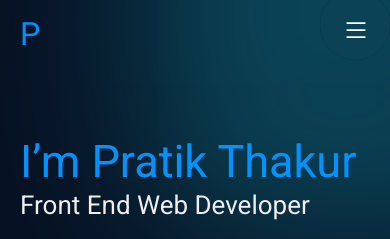
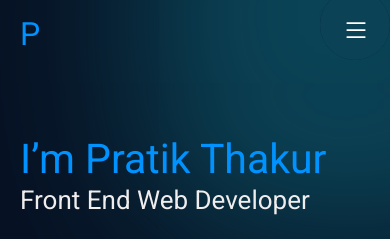
Before and after one commit to pratik1243/portfolio-app, a Next.js app: page / in a window 390 px wide. Shown: the top 239 px of the page. Built offline with nearby package versions, Linux system fonts and the light colour scheme.

Commit message:
minor changes in portfolio

```diff
--- a/assets/style/main.css
+++ b/assets/style/main.css
@@ -1011,7 +1011,7 @@ body:has(.main-sec.light-theme)::-webkit-scrollbar-track {
 .contact-sec {
   position: relative;
   padding: 27px;
-  margin-top: 100px;
+  margin-top: 130px;
   background-color: rgba(0, 147, 255, 0.0392156863);
 }
 .contact-sec .contact-head-txt {
@@ -1181,7 +1181,7 @@ body:has(.main-sec.light-theme)::-webkit-scrollbar-track {
     padding-top: 30px !important;
   }
   .introduction-sec .intro-left-sec .intro-inner-sec .head-txt1 {
-    font-size: 45px;
+    font-size: 41px;
   }
   .introduction-sec .intro-left-sec .intro-inner-sec .head-txt2 {
     font-size: 26px;
--- a/assets/style/main.scss
+++ b/assets/style/main.scss
@@ -688,7 +688,7 @@
 .contact-sec {
   position: relative;
   padding: 27px;
-  margin-top: 100px;
+  margin-top: 130px;
   background-color: $contact-sec-background;
 
   .contact-head-txt {
@@ -923,7 +923,7 @@
     .intro-left-sec {
       .intro-inner-sec {
         .head-txt1 {
-          font-size: 45px;
+          font-size: 41px;
         }
         .head-txt2 {
           font-size: 26px;
--- a/components/Projects.js
+++ b/components/Projects.js
@@ -423,7 +423,7 @@ const Projects = ({
                             <li>
                               Developed front end for modules such as
                               e-verification, e-invoice, kyc hub and
-                              payment page customization for aggregator js checkout page
+                              payment page customization
                             </li>
                             <li>
                               Worked on API integration part of modules in
@@ -478,8 +478,7 @@ const Projects = ({
                           </h3>
                           <ul className="description-list">
                             <li>
-                              Aasaan is a one click checkout aimed to
-                              revolutionise shopper experience
+                            Aasaan is build to improve the shopping experience and increase conversions on a brand's website
                             </li>
                             <li>
                               Worked on react js, react
--- a/components/Work.js
+++ b/components/Work.js
@@ -51,6 +51,9 @@ const Work = ({ animateTrigger1 }) => {
                 <li>
                   Worked on react, next js structure and material UI framework
                 </li>
+                <li>
+                  Worked on redux toolkit for data management
+                </li>
               </ul>
             </div>
           </Col>
```
